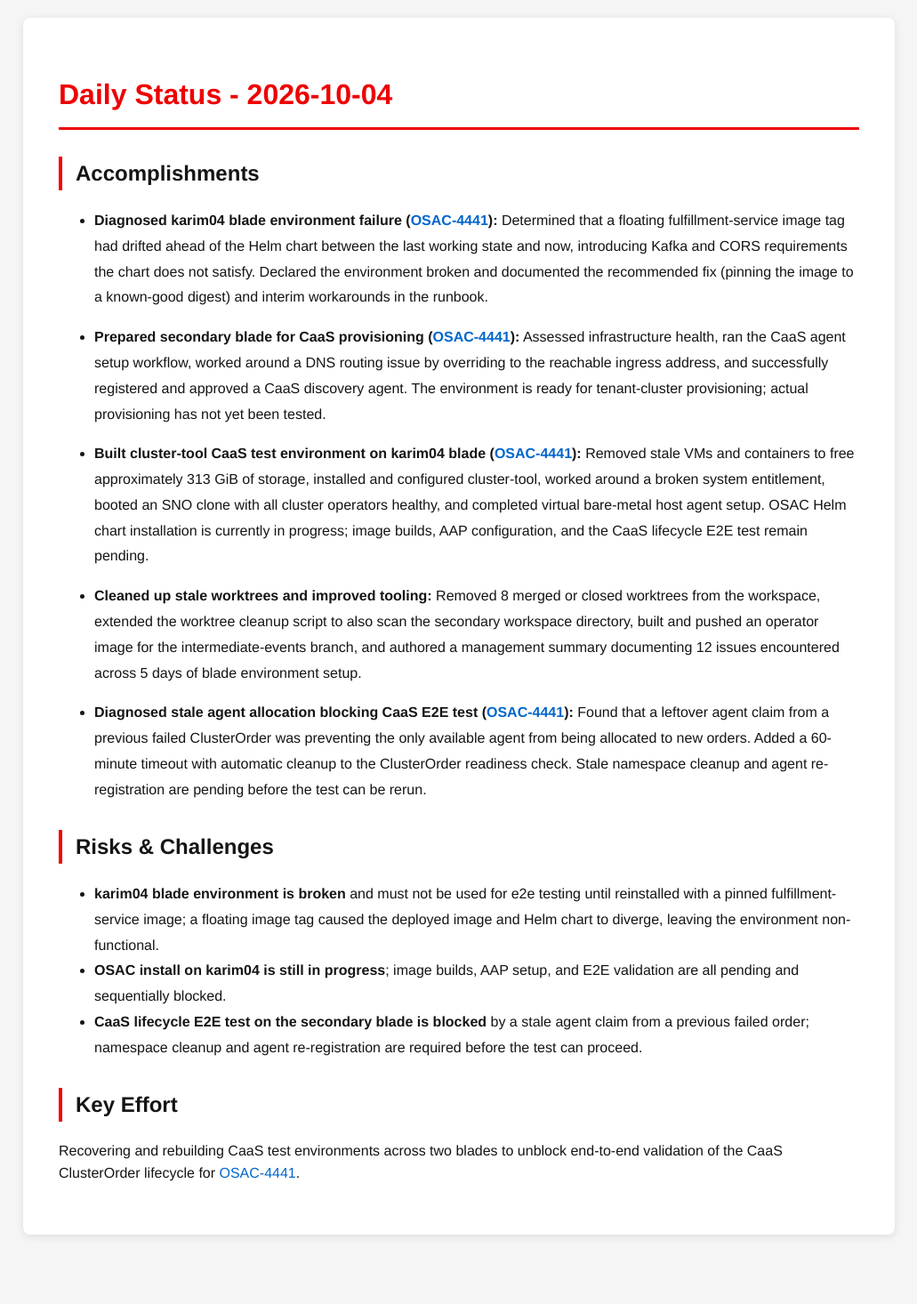
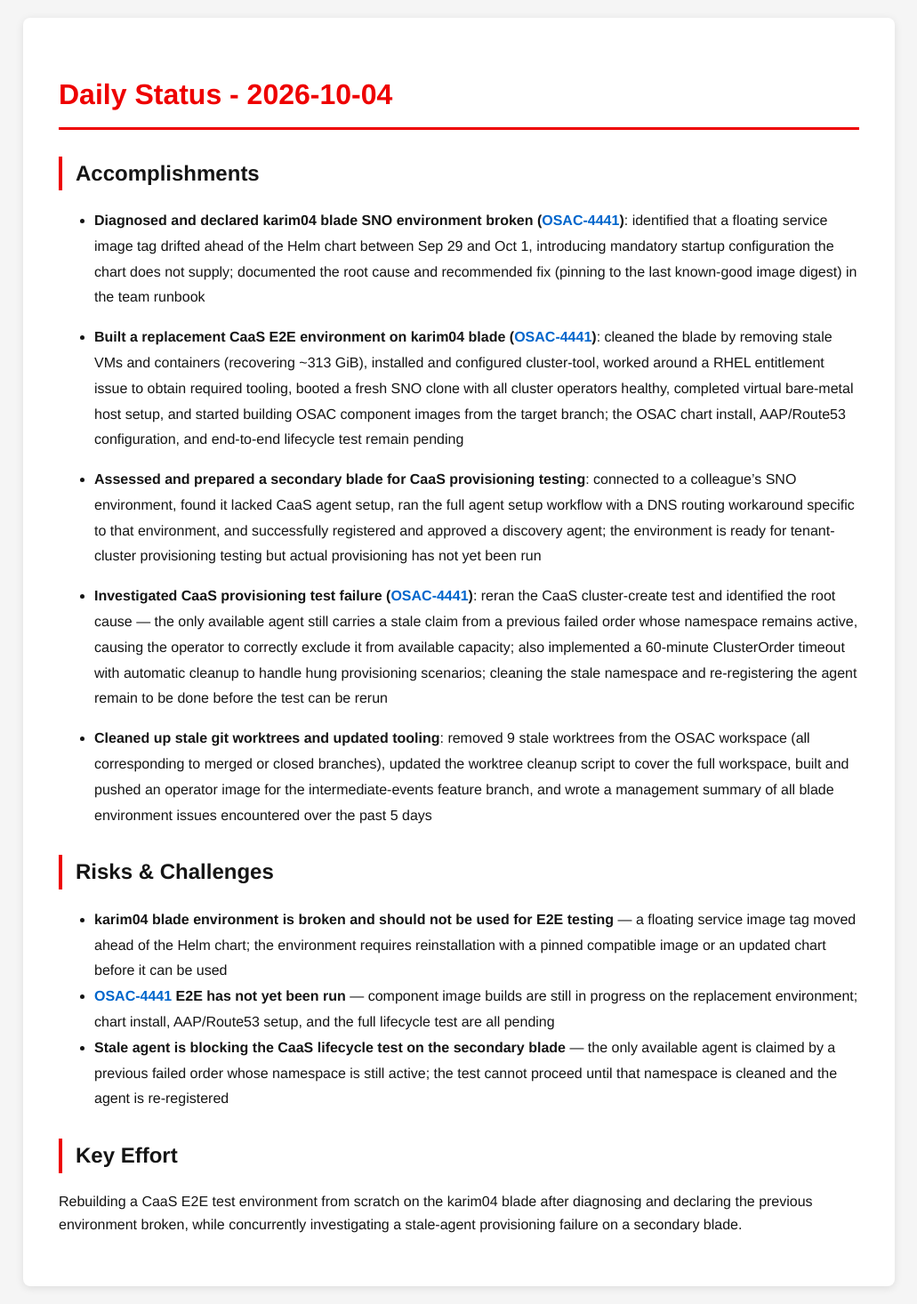
Before and after one commit to tzvatot/daily-status, a Jekyll site: the page built from 2026-10-04.md, in a window 1280 px wide. Shown: the whole page at 89% size, without its empty margins (124-1155 px from the left). Built offline with Jekyll 4.4.1, drawn with Linux system fonts in a browser that asks for light colours; before the commit the page ends 1408 px from its top, so only the background shows below that.

Commit message:
Daily status update - 2026-10-04

```diff
--- a/2026-10-04.md
+++ b/2026-10-04.md
@@ -8,22 +8,22 @@
 
 ## Accomplishments
 
-- **Diagnosed karim04 blade environment failure ([OSAC-4441](https://redhat.atlassian.net/browse/OSAC-4441)):** Determined that a floating fulfillment-service image tag had drifted ahead of the Helm chart between the last working state and now, introducing Kafka and CORS requirements the chart does not satisfy. Declared the environment broken and documented the recommended fix (pinning the image to a known-good digest) and interim workarounds in the runbook.
+- **Diagnosed and declared karim04 blade SNO environment broken ([OSAC-4441](https://redhat.atlassian.net/browse/OSAC-4441))**: identified that a floating service image tag drifted ahead of the Helm chart between Sep 29 and Oct 1, introducing mandatory startup configuration the chart does not supply; documented the root cause and recommended fix (pinning to the last known-good image digest) in the team runbook
 
-- **Prepared secondary blade for CaaS provisioning ([OSAC-4441](https://redhat.atlassian.net/browse/OSAC-4441)):** Assessed infrastructure health, ran the CaaS agent setup workflow, worked around a DNS routing issue by overriding to the reachable ingress address, and successfully registered and approved a CaaS discovery agent. The environment is ready for tenant-cluster provisioning; actual provisioning has not yet been tested.
+- **Built a replacement CaaS E2E environment on karim04 blade ([OSAC-4441](https://redhat.atlassian.net/browse/OSAC-4441))**: cleaned the blade by removing stale VMs and containers (recovering ~313 GiB), installed and configured cluster-tool, worked around a RHEL entitlement issue to obtain required tooling, booted a fresh SNO clone with all cluster operators healthy, completed virtual bare-metal host setup, and started building OSAC component images from the target branch; the OSAC chart install, AAP/Route53 configuration, and end-to-end lifecycle test remain pending
 
-- **Built cluster-tool CaaS test environment on karim04 blade ([OSAC-4441](https://redhat.atlassian.net/browse/OSAC-4441)):** Removed stale VMs and containers to free approximately 313 GiB of storage, installed and configured cluster-tool, worked around a broken system entitlement, booted an SNO clone with all cluster operators healthy, and completed virtual bare-metal host agent setup. OSAC Helm chart installation is currently in progress; image builds, AAP configuration, and the CaaS lifecycle E2E test remain pending.
+- **Assessed and prepared a secondary blade for CaaS provisioning testing**: connected to a colleague's SNO environment, found it lacked CaaS agent setup, ran the full agent setup workflow with a DNS routing workaround specific to that environment, and successfully registered and approved a discovery agent; the environment is ready for tenant-cluster provisioning testing but actual provisioning has not yet been run
 
-- **Cleaned up stale worktrees and improved tooling:** Removed 8 merged or closed worktrees from the workspace, extended the worktree cleanup script to also scan the secondary workspace directory, built and pushed an operator image for the intermediate-events branch, and authored a management summary documenting 12 issues encountered across 5 days of blade environment setup.
+- **Investigated CaaS provisioning test failure ([OSAC-4441](https://redhat.atlassian.net/browse/OSAC-4441))**: reran the CaaS cluster-create test and identified the root cause — the only available agent still carries a stale claim from a previous failed order whose namespace remains active, causing the operator to correctly exclude it from available capacity; also implemented a 60-minute ClusterOrder timeout with automatic cleanup to handle hung provisioning scenarios; cleaning the stale namespace and re-registering the agent remain to be done before the test can be rerun
 
-- **Diagnosed stale agent allocation blocking CaaS E2E test ([OSAC-4441](https://redhat.atlassian.net/browse/OSAC-4441)):** Found that a leftover agent claim from a previous failed ClusterOrder was preventing the only available agent from being allocated to new orders. Added a 60-minute timeout with automatic cleanup to the ClusterOrder readiness check. Stale namespace cleanup and agent re-registration are pending before the test can be rerun.
+- **Cleaned up stale git worktrees and updated tooling**: removed 9 stale worktrees from the OSAC workspace (all corresponding to merged or closed branches), updated the worktree cleanup script to cover the full workspace, built and pushed an operator image for the intermediate-events feature branch, and wrote a management summary of all blade environment issues encountered over the past 5 days
 
 ## Risks & Challenges
 
-- **karim04 blade environment is broken** and must not be used for e2e testing until reinstalled with a pinned fulfillment-service image; a floating image tag caused the deployed image and Helm chart to diverge, leaving the environment non-functional.
-- **OSAC install on karim04 is still in progress**; image builds, AAP setup, and E2E validation are all pending and sequentially blocked.
-- **CaaS lifecycle E2E test on the secondary blade is blocked** by a stale agent claim from a previous failed order; namespace cleanup and agent re-registration are required before the test can proceed.
+- **karim04 blade environment is broken and should not be used for E2E testing** — a floating service image tag moved ahead of the Helm chart; the environment requires reinstallation with a pinned compatible image or an updated chart before it can be used
+- **[OSAC-4441](https://redhat.atlassian.net/browse/OSAC-4441) E2E has not yet been run** — component image builds are still in progress on the replacement environment; chart install, AAP/Route53 setup, and the full lifecycle test are all pending
+- **Stale agent is blocking the CaaS lifecycle test on the secondary blade** — the only available agent is claimed by a previous failed order whose namespace is still active; the test cannot proceed until that namespace is cleaned and the agent is re-registered
 
 ## Key Effort
 
-Recovering and rebuilding CaaS test environments across two blades to unblock end-to-end validation of the CaaS ClusterOrder lifecycle for [OSAC-4441](https://redhat.atlassian.net/browse/OSAC-4441).
+Rebuilding a CaaS E2E test environment from scratch on the karim04 blade after diagnosing and declaring the previous environment broken, while concurrently investigating a stale-agent provisioning failure on a secondary blade.
```
